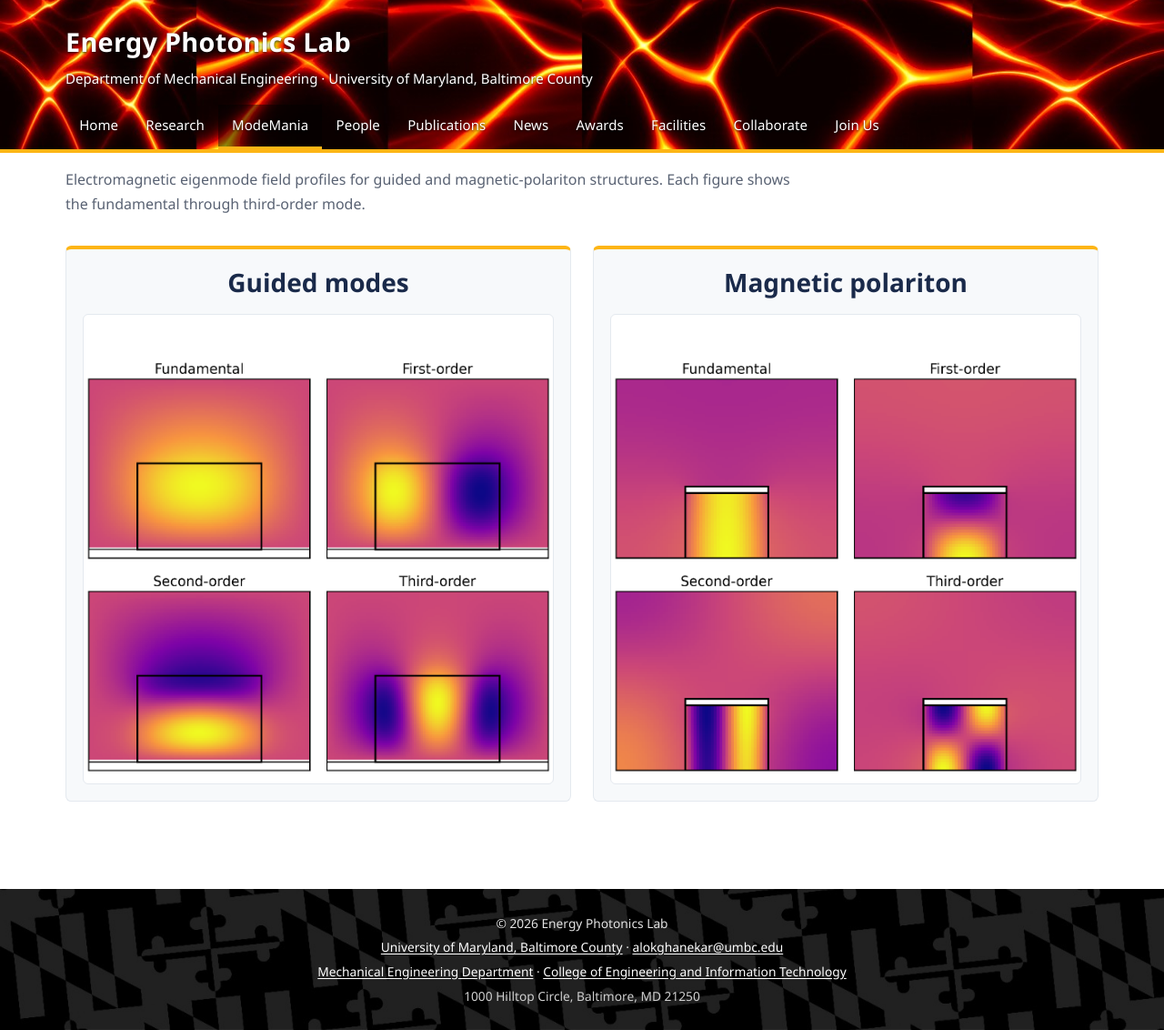
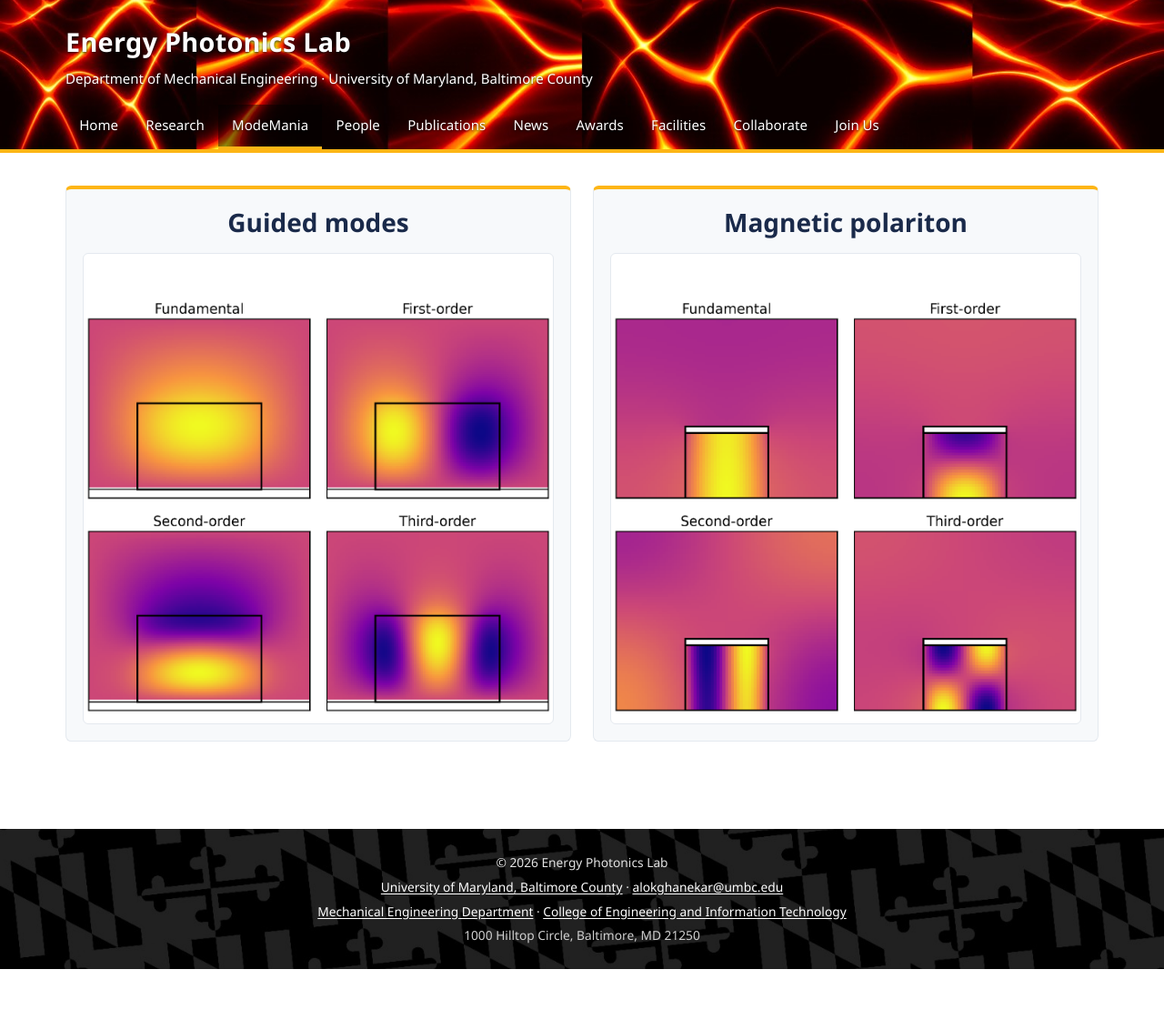
Before and after one commit to alokghanekar/Energy-Photonics-Lab, a Jekyll site: the page built from modemania.html, in a window 1280 px wide. Shown: the whole page at 91% size. Built offline with Jekyll 4.4.1, drawn with Linux system fonts in a browser that asks for light colours; after the commit the page ends 1065 px from its top, so only the background shows below that.

Commit message:
Update modemania.html

```diff
--- a/modemania.html
+++ b/modemania.html
@@ -55,10 +55,6 @@ description: A gallery of guided and magnetic-polariton electromagnetic eigenmod
 
 <h1 class="visually-hidden">ModeMania</h1>
 
-<p class="page-lead">
-  Electromagnetic eigenmode field profiles for guided and magnetic-polariton structures.
-  Each figure shows the fundamental through third-order mode.
-</p>
 
 <div class="mm-grid">
 
```
